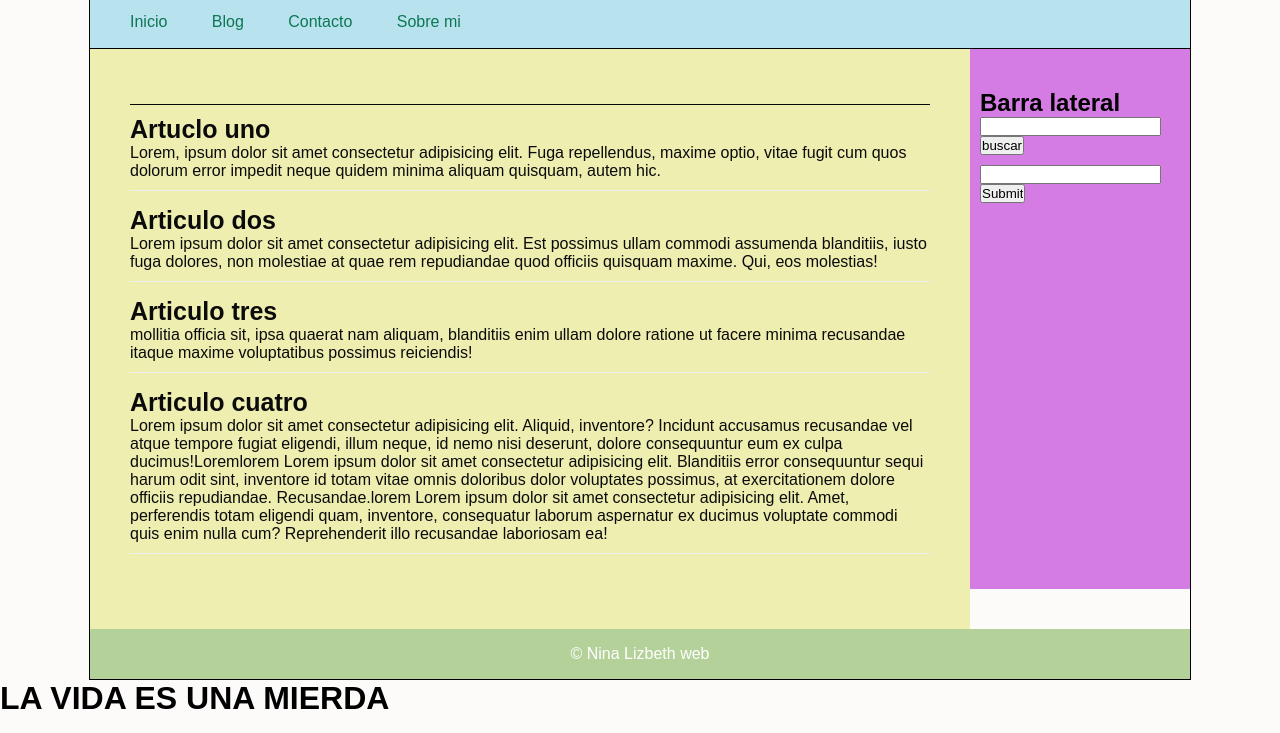
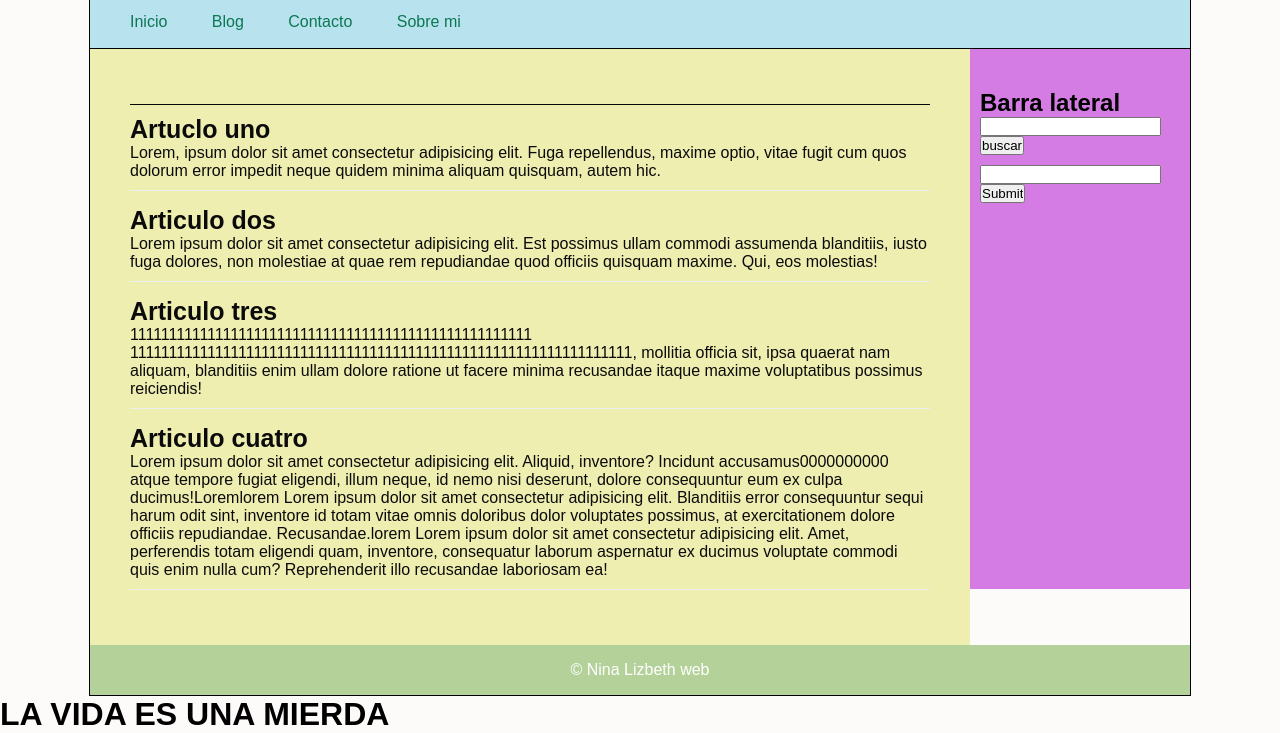
Before and after one commit to NinaLizbeth/Practicando-ramas, a plain HTML site: page index.html in a window 1280 px wide. Shown: the part 104-837 px from the top of the page. Drawn offline with Linux system fonts and the light colour scheme.

Commit message:
arreglar

```diff
--- a/index.html
+++ b/index.html
@@ -52,14 +52,15 @@
 
             <article class="article">
                 <h2>Articulo tres</h2>
-                <p> mollitia officia sit, ipsa quaerat
+                <p>1111111111111111111111111111111111111111111111111111 <br>
+                    11111111111111111111111111111111111111111111111111111111111111111, mollitia officia sit, ipsa quaerat
                     nam aliquam, blanditiis enim ullam dolore ratione ut facere minima recusandae itaque maxime
                     voluptatibus possimus reiciendis!</p>
             </article>
 
             <article class="article">
                 <h2>Articulo cuatro</h2>
-                <p>Lorem ipsum dolor sit amet consectetur adipisicing elit. Aliquid, inventore? Incidunt accusamus recusandae vel atque tempore fugiat eligendi, illum neque, id nemo nisi deserunt, dolore consequuntur eum ex culpa ducimus!Loremlorem
+                <p>Lorem ipsum dolor sit amet consectetur adipisicing elit. Aliquid, inventore? Incidunt accusamus0000000000 atque tempore fugiat eligendi, illum neque, id nemo nisi deserunt, dolore consequuntur eum ex culpa ducimus!Loremlorem
                     Lorem ipsum dolor sit amet consectetur adipisicing elit. Blanditiis error consequuntur sequi harum odit sint, inventore id totam vitae omnis doloribus dolor voluptates possimus, at exercitationem dolore officiis repudiandae. Recusandae.lorem Lorem ipsum dolor sit amet consectetur adipisicing elit. Amet, perferendis totam eligendi quam, inventore, consequatur laborum aspernatur ex ducimus voluptate commodi quis enim nulla cum? Reprehenderit illo recusandae laboriosam ea!
                 </p>
             </article>
```
